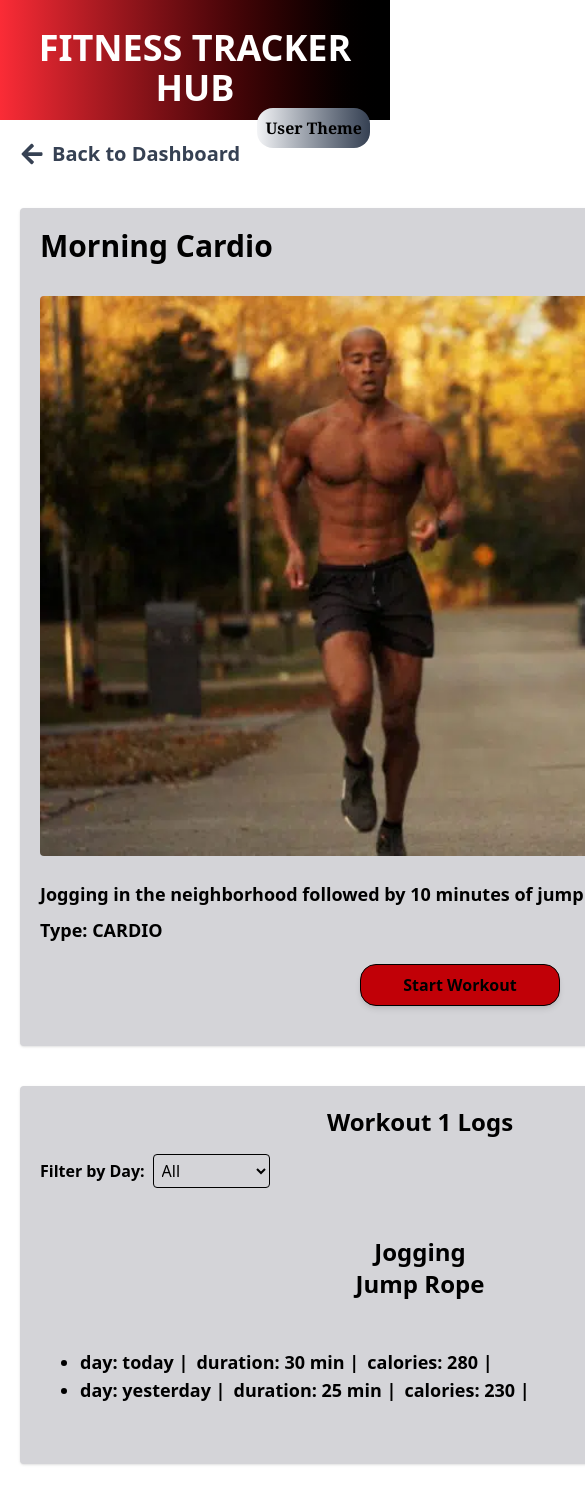
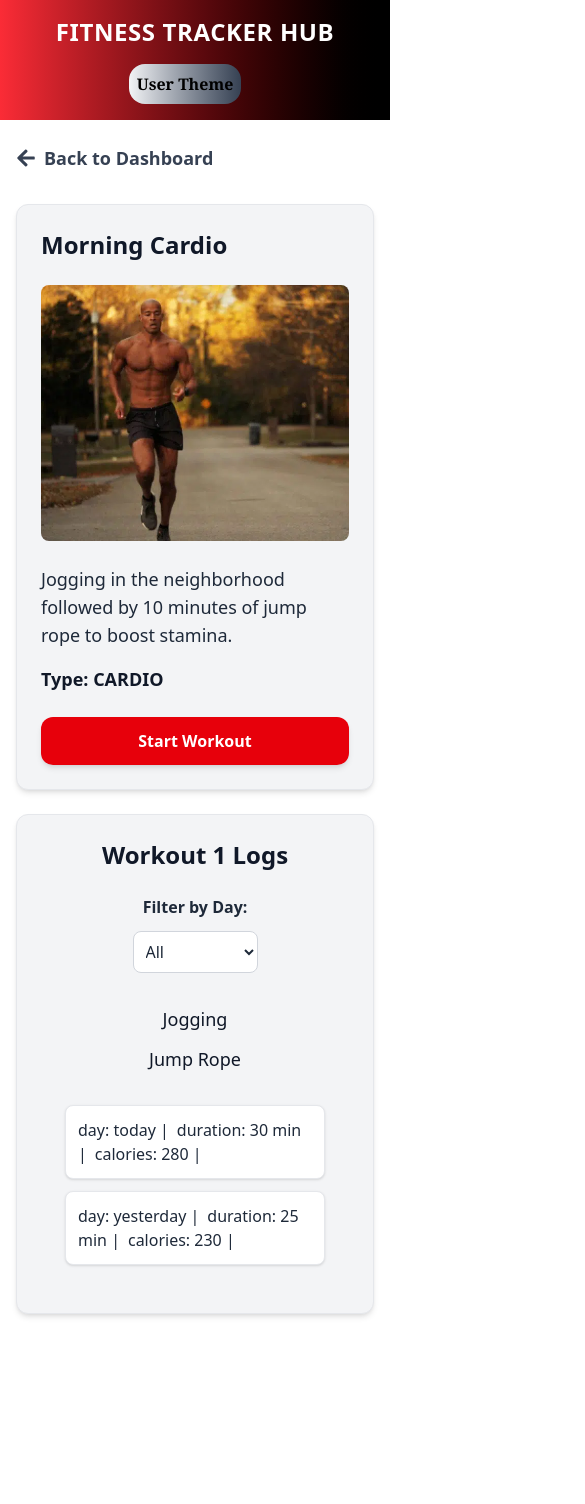
Before and after one commit to erzhadqt/Fitness-Tracker-Hub, a React (Vite) app in the folder fitness-tracker-app/: page /workouts/1/logs in a window 390 px wide. Shown: the top 1504 px of the page, 585 px wide, since content can reach past the window. After the commit the page ends 1338 px from the top, so only its background shows below. Built offline with nearby package versions, Linux system fonts and the light colour scheme.

Commit message:
updated version: design and responsive

```diff
--- a/fitness-tracker-app/src/components/Header.jsx
+++ b/fitness-tracker-app/src/components/Header.jsx
@@ -2,8 +2,10 @@ import UserTheme from '../components/UserTheme';
 
 const Header = () => {
     return (
-        <header className="h-30 w-full bg-gradient-to-r from-red-500 to-black content-center text-center  py-5 text-white">
-            <h1 className="mt-2 text-4xl font-bold ">FITNESS TRACKER HUB</h1>
+        <header className="w-full h-auto px-4 py-4 bg-gradient-to-r from-red-500 to-black flex flex-col sm:flex-row items-center justify-between gap-4 text-white">
+            <h1 className="text-2xl sm:text-3xl md:text-4xl lg:text-5xl font-bold tracking-wide text-center sm:text-left">
+                FITNESS TRACKER HUB
+            </h1>
             <UserTheme />
         </header>
     )
--- a/fitness-tracker-app/src/pages/Dashboard.jsx
+++ b/fitness-tracker-app/src/pages/Dashboard.jsx
@@ -1,18 +1,20 @@
 import React from 'react'
-import { Routes, Route, Link, NavLink } from "react-router-dom";
-import UserTheme from '../components/UserTheme';
 import Workouts from './Workouts';
 
+const Dashboard = ({ title }) => {
+  return (
+    <div className="w-full px-4 flex flex-col items-center text-center">
+      <h1 className="font-heading text-2xl sm:text-3xl md:text-4xl lg:text-5xl font-bold mt-10 mb-2 text-gray-900 dark:text-white tracking-wide">
+        {title}
+      </h1>
 
+      <p className="font-body text-base sm:text-lg md:text-xl text-gray-800 dark:text-gray-300 italic mb-6 max-w-2xl">
+        “Push yourself, because no one else will.”
+      </p>
 
-const Dashboard = ({title}) => {
-  return (
-    <div className="navLinks">
-        <h1 className="font-arial text-4xl font-medium text-center mt-10 mb-1 dark:text-white">{title}</h1>
-        <p className="text-black dark:text-white text-center"><em>“Push yourself, because no one else will.”</em></p>
       <Workouts />
     </div>
   )
 }
 
-export default Dashboard
+export default Dashboard;
--- a/fitness-tracker-app/src/pages/WorkoutDetails.jsx
+++ b/fitness-tracker-app/src/pages/WorkoutDetails.jsx
@@ -21,27 +21,37 @@ const WorkoutDetails = () => {
     }
 
     return (
-        <div className="m-5">
-            <NavLink to={`/${search}`} className="flex items-center gap-2 text-gray-700 hover:text-blue-500 transition dark:text-white">
-            <FaArrowLeft className="w-6 h-6" />
-            <span className="font-bold text-xl">Back to Dashboard</span>
+        <div className="w-full px-4 sm:px-6 lg:px-8 my-6">
+            <NavLink to={`/${search}`} className="flex items-center gap-2 text-gray-700 dark:text-gray-200 hover:text-blue-500 transition-colors duration-200">
+                <FaArrowLeft className="w-5 h-5 sm:w-6 sm:h-6" />
+                <span className="font-semibold text-lg sm:text-xl">Back to Dashboard</span>
             </NavLink>
 
-            <div className="m-4 p-5 mx-auto mt-10 h-auto w-220 bg-zinc-300 rounded border-solid  shadow">
-                <h2 className="font-bold text-3xl mb-8">{workout.name}</h2>
-            <img src={workout.imagePath} alt={workout.name} className="w-full h-auto object-cover object-center rounded mb-3" />
-            <p className="mb-2 mt-6 text-lg font-bold">{workout.description}</p>
-            <p className="mb-2 font-bold text-lg">Type: {workout.type.toLocaleUpperCase()}</p>
+            <div className="mt-8 mx-auto max-w-2xl bg-gray-100 dark:bg-gray-800 rounded-xl shadow-md p-6 sm:p-8 border border-gray-200 dark:border-gray-700">
+                <h2 className="font-heading font-bold text-2xl sm:text-3xl mb-6 text-gray-900 dark:text-white">
+                    {workout.name}
+                </h2>
 
+                <img
+                    src={workout.imagePath}
+                    alt={workout.name}
+                    className="w-full h-64 sm:h-80 object-cover object-center rounded-lg mb-6"/>
 
-                <button onClick={() => navigate(`/workouts/${workout.id}/logs${search}`)} className="cursor-pointer flex font-semibold place-self-center m-5 bg-red-600 dark:text-white p-2 rounded-2xl w-50 justify-center shadow-md border transform hover:scale-110 bg-red-700  duration-300">
+                <p className="text-lg font-medium text-gray-800 dark:text-gray-200 mb-4">
+                    {workout.description}
+                </p>
+
+                <p className="text-lg font-semibold text-gray-900 dark:text-gray-100 mb-6">
+                    Type: {workout.type.toUpperCase()}
+                </p>
+
+                <button onClick={() => navigate(`/workouts/${workout.id}/logs${search}`)} className="w-full sm:w-auto px-6 py-3 bg-red-600 hover:bg-red-700 text-white font-semibold rounded-xl shadow-md transition-transform duration-300 transform hover:scale-105 mx-auto">
                     Start Workout
-                    </button>
-
+                </button>
 
             </div>
 
-            <Outlet/>
+            <Outlet />
         </div>
     )
 }
--- a/fitness-tracker-app/src/pages/WorkoutLogs.jsx
+++ b/fitness-tracker-app/src/pages/WorkoutLogs.jsx
@@ -19,15 +19,18 @@ const WorkoutLogs = () => {
       ) : workout.logs;
 
   return (
-    <div className="m-10 p-5 bg-zinc-300 rounded shadow mx-auto w-200 ">
-        <h3 className="font-bold text-2xl mb-4 text-center">Workout {id} Logs</h3>
+    <div className="m-6 sm:m-10 p-6 bg-gray-100 dark:bg-gray-800 rounded-xl shadow-md border border-gray-200 dark:border-gray-700 max-w-3xl mx-auto w-full place-self-center">
 
-        <label className="font-semibold mr-2">Filter by Day:</label>
+      <h3 className="font-heading font-bold text-2xl sm:text-3xl mb-6 text-center text-gray-900 dark:text-white">
+        Workout {id} Logs
+        </h3>
 
-        <select
-            value={day}
-            onChange={(e) => setSearchParams({ day: e.target.value })}
-            className="border p-1 rounded">
+      <div className="flex flex-col sm:flex-row items-center gap-3 sm:gap-4 mb-6">
+        <label className="font-semibold text-gray-800 dark:text-gray-200">
+          Filter by Day:
+          </label>
+
+        <select value={day} onChange={(e) => setSearchParams({ day: e.target.value })} className="border border-gray-300 dark:border-gray-600 bg-white dark:bg-gray-700 text-gray-800 dark:text-gray-200 p-2 rounded-lg focus:outline-none focus:ring-2 focus:ring-red-500 transition">
           <option value="">All</option>
           <option value="monday">Monday</option>
           <option value="tuesday">Tuesday</option>
@@ -37,22 +40,21 @@ const WorkoutLogs = () => {
           <option value="saturday">Saturday</option>
           <option value="sunday">Sunday</option>
           </select>
+        </div>
 
-    <div className="text-center m-10 p-2">
-        <ul className="list-disc text-2xl font-semibold list-none">
+      <div className="text-center my-8">
+        <ul className="space-y-3 text-lg sm:text-xl font-medium text-gray-900 dark:text-gray-100">
           <li>{workout.descriptionList1}</li>
           <li>{workout.descriptionList2}</li>
           <li>{workout.descriptionList3}</li>
           <li>{workout.descriptionList4}</li>
-
         </ul>
         </div>
 
-    <ul className="list-disc m-10 text-lg font-semibold">
-
+      <ul className="m-6 space-y-3 text-base sm:text-lg font-medium text-gray-800 dark:text-gray-200">
         {logs.length > 0 ? (
           logs.map((log, idx) => (
-            <li key={idx}>
+            <li key={idx} className="p-3 rounded-lg bg-white dark:bg-gray-900 shadow-sm border border-gray-200 dark:border-gray-700">
               {Object.entries(log).map(([key, value]) => (
                 <span key={key} className="mr-2">
                   {key}: {value} |
@@ -61,10 +63,11 @@ const WorkoutLogs = () => {
             </li>
           ))
         ) : (
-          <li>No logs for {day || "this workout"}.</li>
+          <li className="italic text-gray-600 dark:text-gray-400">No logs for {day || "this workout"}.</li>
         )}
       </ul>
     </div>
+
   );
 };
 
--- a/fitness-tracker-app/src/pages/Workouts.jsx
+++ b/fitness-tracker-app/src/pages/Workouts.jsx
@@ -28,34 +28,34 @@ const Workouts = () => {
     }
 
     return (
-      <div className=" p-1 w-auto h-auto">
-          <div className="mt-4 flex  gap-x-5 ml-7">
-            <input className="bg-gray-200 p-2 max-w-200 min-w-150 max-h-10 rounded font-bold" type="text" placeholder='Searh workouts...' value={q} onChange={(e) => updateParam("q", e.target.value)} />
-            <select className="p-2 bg-gray-200 rounded" value={type} onChange={(e) => updateParam("type", e.target.value)}>
+      <div className="w-full h-auto px-4 sm:px-6 lg:px-8">
+        <div className="mt-6 flex flex-col sm:flex-row gap-4 sm:gap-6 items-center">
+          <input
+            className="w-full sm:w-1/2 lg:w-1/3 bg-gray-100 dark:bg-gray-800 border border-gray-300 dark:border-gray-700 p-2 rounded-lg font-medium text-gray-800 dark:text-gray-200 focus:outline-none focus:ring-2 focus:ring-red-500 transition" type="text" placeholder="Search workouts..." value={q} onChange={(e) => updateParam('q', e.target.value)}/>
+            <select className="w-full sm:w-1/3 lg:w-1/4 bg-gray-100 dark:bg-gray-800 border border-gray-300 dark:border-gray-700 p-2 rounded-lg text-gray-800 dark:text-gray-200 focus:outline-none focus:ring-2 focus:ring-red-500 transition" value={type} onChange={(e) => updateParam('type', e.target.value)}>
               <option value="">Type Of Workout</option>
-              {
-                workoutType.map((wType, index) => (
+
+              {workoutType.map((wType, index) => (
+
                 <option key={index} value={wType.toLowerCase()}>{wType}</option>
-                ))
-              }
+              ))}
+
             </select>
             </div>
 
-          <ul className="m-4 p-3 h-auto grid grid-cols-1 sm:grid-cols-2 md:grid-cols-3 gap-8">
+            <ul className="mt-8 grid grid-cols-1 sm:grid-cols-2 lg:grid-cols-3 gap-6">
               {filtered.map((w) => (
-                  <li key={w.id} className="rounded border-2 shadow shadow-black text-center dark:border-white p-5 flex flex-col items-center transform hover:translate-y-[-20px] duration-300">
+                <li
+                  key={w.id} className="rounded-xl border border-gray-200 dark:border-gray-700 bg-white dark:bg-gray-900 shadow-md hover:shadow-lg text-center p-5 flex flex-col items-center transition-transform duration-300 hover:-translate-y-2">
                   <img
                     src={w.imagePath}
-                      alt="niqqa"
-                      className="w-full h-[300px] object-cover object-center rounded mb-3"
-                    />
-
-                  <NavLink to={`/workouts/${w.id}?${searchParams.toString()}`} className="bg-red-600 p-1 rounded-lg w-full text-center">
-                      <span className="font-bold text-lg dark:text-white">{w.name}</span>
-                      <span className="font-semibold text-base dark:text-white"> ({w.type.toUpperCase()})</span>
+                    alt={w.name}
+                    className="w-full h-64 object-cover object-center rounded-lg mb-4"/>
+                  <NavLink to={`/workouts/${w.id}?${searchParams.toString()}`} className="w-full bg-red-600 hover:bg-red-700 text-white py-2 px-4 rounded-lg transition">
+                    <span className="block font-bold text-lg">{w.name}</span>
+                    <span className="block font-medium text-sm">({w.type.toUpperCase()})</span>
                   </NavLink>
                   </li>
-
                 ))}
                 </ul>
         </div>
```
Lines whose indentation alone changed are shown as unchanged.
